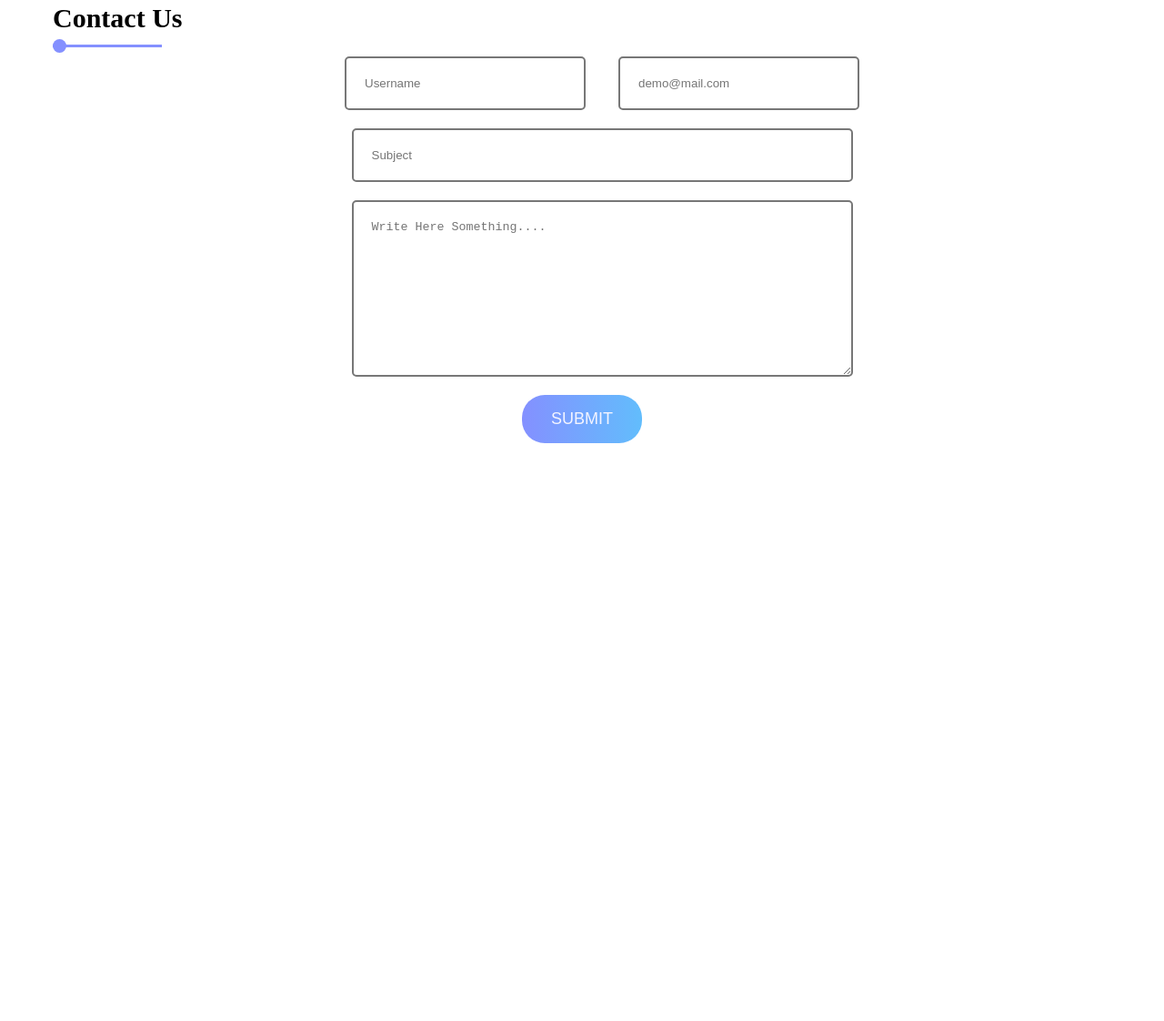
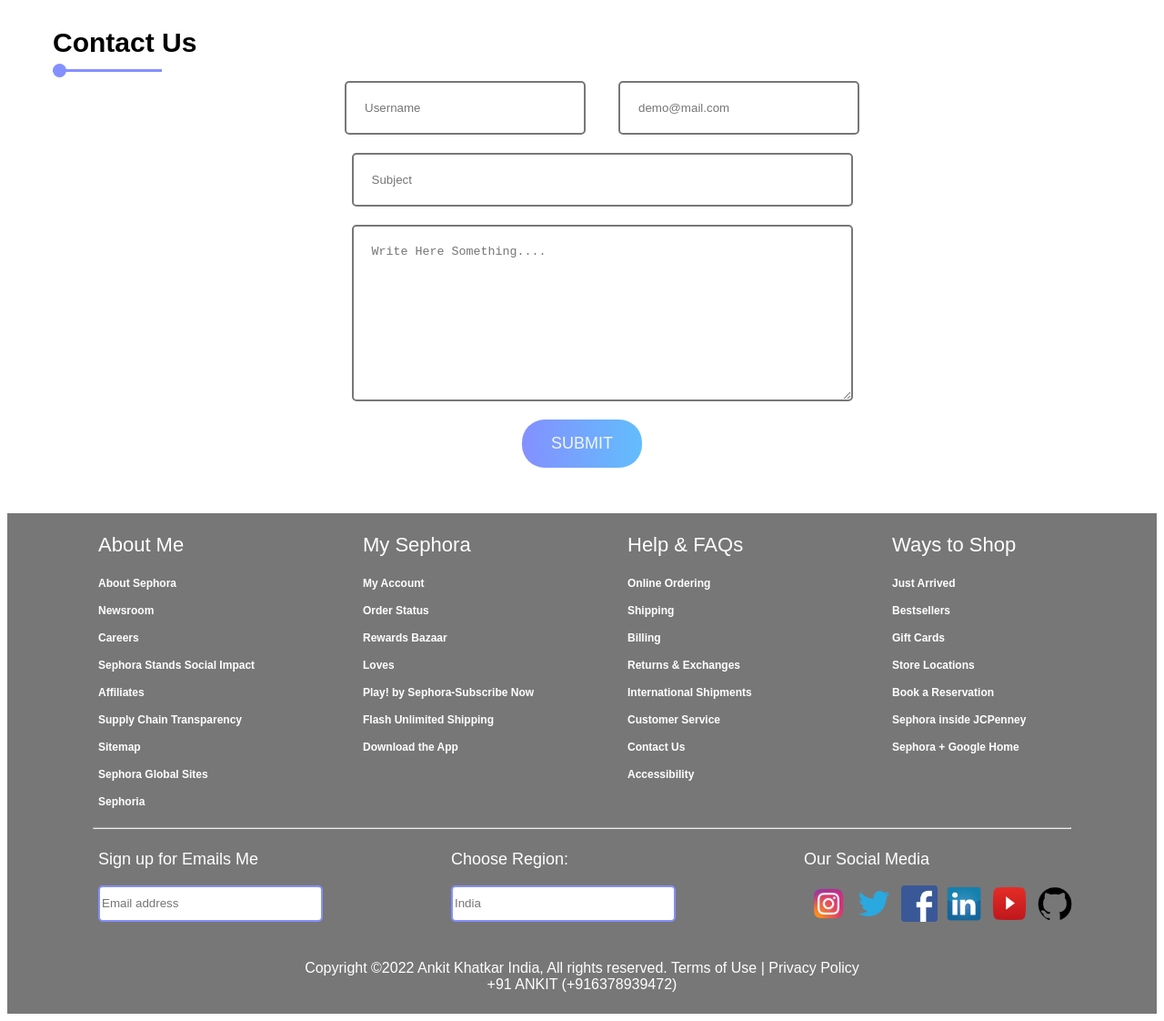
Before and after one commit to Ankit-khatkar/Resume-Project, a plain HTML site: page index.html in a window 1280 px wide. Shown: the part 3982-5104 px from the top of the page at 91% size. Before the commit the page ends 4477 px from the top, so only its background shows below. Drawn offline with nearby package versions, Linux system fonts and the light colour scheme.

Commit message:
Second Commit

```diff
--- a/index.html
+++ b/index.html
@@ -389,6 +389,81 @@
          </div>
      </div>
 
+     <!-- --------------------------------
+    Our Footer Section Start Here.
+     ------------------------------------- -->
+
+     <footer id="footer">
+         <div class="grid-four-coloumn">
+             <div>
+                 <h3>About Me</h3>
+                 <h4><a href="#">About Sephora</a></h4>
+                 <h4><a href="#">Newsroom</a></h4>
+                 <h4><a href="#">Careers</a></h4>
+                 <h4><a href="#">Sephora Stands Social Impact</a></h4>
+                 <h4><a href="#">Affiliates</a></h4>
+                 <h4><a href="#">Supply Chain Transparency</a></h4>
+                 <h4><a href="#">Sitemap</a></h4>
+                 <h4><a href="#">Sephora Global Sites</a></h4>
+                 <h4><a href="#">Sephoria</a></h4>
+             </div>
+             <div>
+                 <h3>My Sephora</h3>
+                 <h4><a href="#">My Account</a></h4>
+                 <h4><a href="#">Order Status</a></h4>
+                 <h4><a href="#">Rewards Bazaar</a></h4>
+                 <h4><a href="#">Loves</a></h4>
+                 <h4><a href="#">Play! by Sephora-Subscribe Now</a></h4>
+                 <h4><a href="#">Flash Unlimited Shipping</a></h4>
+                 <h4><a href="#">Download the App</a></h4>
+             </div>
+             <div>
+                 <h3>Help & FAQs</h3>
+                 <h4><a href="#">Online Ordering</a></h4>
+                 <h4><a href="#">Shipping</a></h4>
+                 <h4><a href="#">Billing</a></h4>
+                 <h4><a href="#">Returns & Exchanges</a></h4>
+                 <h4><a href="#">International Shipments</a></h4>
+                 <h4><a href="#">Customer Service</a></h4>
+                 <h4><a href="#">Contact Us</a></h4>
+                 <h4><a href="#">Accessibility</a></h4>
+             </div>
+             <div>
+                 <h3>Ways to Shop</h3>
+                 <h4><a href="#">Just Arrived</a></h4>
+                 <h4><a href="#">Bestsellers</a></h4>
+                 <h4><a href="#">Gift Cards</a></h4>
+                 <h4><a href="#">Store Locations</a></h4>
+                 <h4><a href="#">Book a Reservation</a></h4>
+                 <h4><a href="#">Sephora inside JCPenney</a></h4>
+                 <h4><a href="#">Sephora + Google Home</a></h4>
+             </div>
+         </div>
+         <hr id="footer-hr">
+         <div class="footer02">
+             <div id="colomn-1">
+                <h3>Sign up for Emails Me</h3>
+                <input type="search" name="search" placeholder="Email address" id="footer-search">
+             </div>
+             <div id="colomn-2">
+                 <h3>Choose Region:</h3>
+                 <input type="search" name="search" placeholder="India" id="footer-search">
+             </div>
+             <div id="colomn-3">
+                 <h3>Our Social Media</h3>
+                <a href="https://www.instagram.com/ankitkhatkar_23/" target="_blank"><img src="insta logo.png" alt="Instagram" class="logo"></a>
+                <a href="https://twitter.com/AnkitKh36274522" target="_blank"><img src="twitter.ico" alt="twitter" class="logo"></a>
+                <a href="https://www.facebook.com/ankitkumar.khatkar/" target="_blank"><img src="facebook.ico" alt="facebook" class="logo"></a>
+                <a href="https://www.linkedin.com/in/ankit-khatkar/" target="_blank"><img src="linkedin.ico" alt="pinterest" class="logo"></a>
+                <a href="https://www.youtube.com/" target="_blank"><img src="youtube01.ico" alt="youtube" class="logo"></a>
+                <a href="https://github.com/Ankit-khatkar" target="_blank"><img src="Github.ico" alt="google plus" class="logo"></a>
+             </div>
+         </div>
+         <div id="copyright">
+             <div>Copyright &copy;2022 Ankit Khatkar India, All rights reserved. <a href="#">Terms of Use</a> | <a href="#">Privacy Policy</a></div>
+             <div>+91 ANKIT (+916378939472)</div>
+         </div>
+     </footer>
 
     <!-- -------------------------------------
     Our JavaScript Section Start Here.
--- a/style.css
+++ b/style.css
@@ -1,5 +1,6 @@
 body{
     /* color: var(--white); */
+    font-family: sans-serif;
 }
 
 :root{
@@ -652,3 +653,65 @@ Our Contact Section Start Here.
 .submit-btn{
     margin-top: 20px;
 }
+
+/* --------------------------------------
+Our Footer Section Start Here.
+------------------------------------------- */
+
+#footer{
+    background-color: var(--para);
+    height: 550px;
+    color: #fff;
+    margin-top: 50px;
+    font-family: sans-serif;
+}
+.grid-four-coloumn{
+    display: grid;
+    grid-template-columns: repeat(4,1fr);
+    /* background-color: green; */
+    margin-left: 100px;
+}
+.grid-four-coloumn h3{
+    font-size: 22px;
+}
+.grid-four-coloumn h4{
+    font-size: 12px;
+}
+.grid-four-coloumn div h4 a:hover{
+    color: black;
+}
+#footer-hr{
+    width: 85%;
+}
+.grid-four-coloumn h4 a{
+    color: #fff;
+}
+.footer02{
+    display: grid;
+    grid-template-columns: repeat(3,1fr);
+    margin-left: 100px;
+}
+#footer-search{
+    height: 40px;
+    width: 247px;
+    border: 2px solid var(--helper);
+    border-radius: 5px;
+}
+.logo{
+    height: 40px;
+    width: 40px;
+    margin-left: 7px;
+
+}
+#copyright{
+    text-align: center;
+    margin-top: 40px;
+    font-size: 1.6rem;
+
+}
+#copyright div a{
+    color: #fff;
+}
+#copyright div a:hover{
+    color: black;
+}
```
Also changed, not shown: Github.ico (added), facebook.ico (added), google plus.ico (added), insta logo.png (added), linkedin.ico (added), pinterest.ico (added), twitter.ico (added), youtube.ico (added), youtube01.ico (added).
